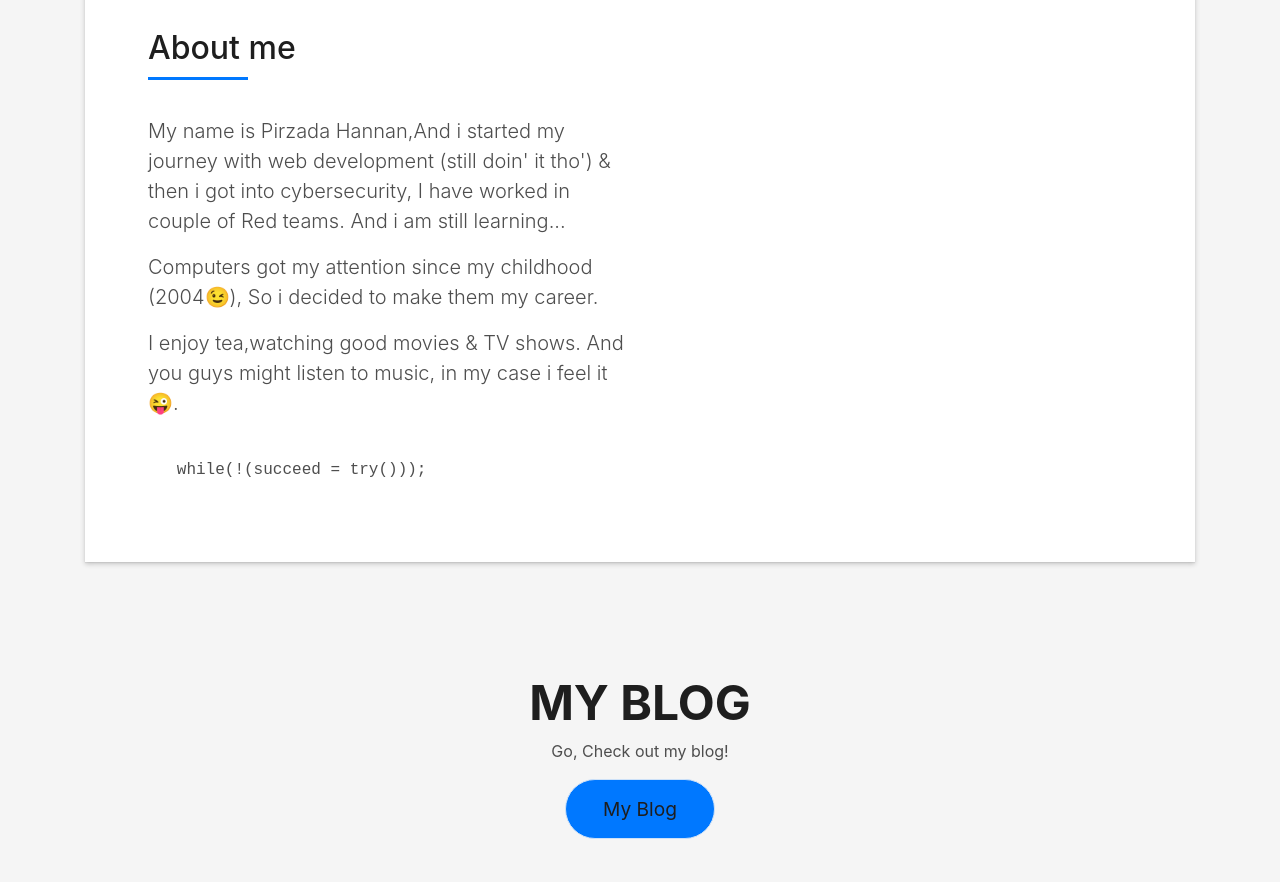
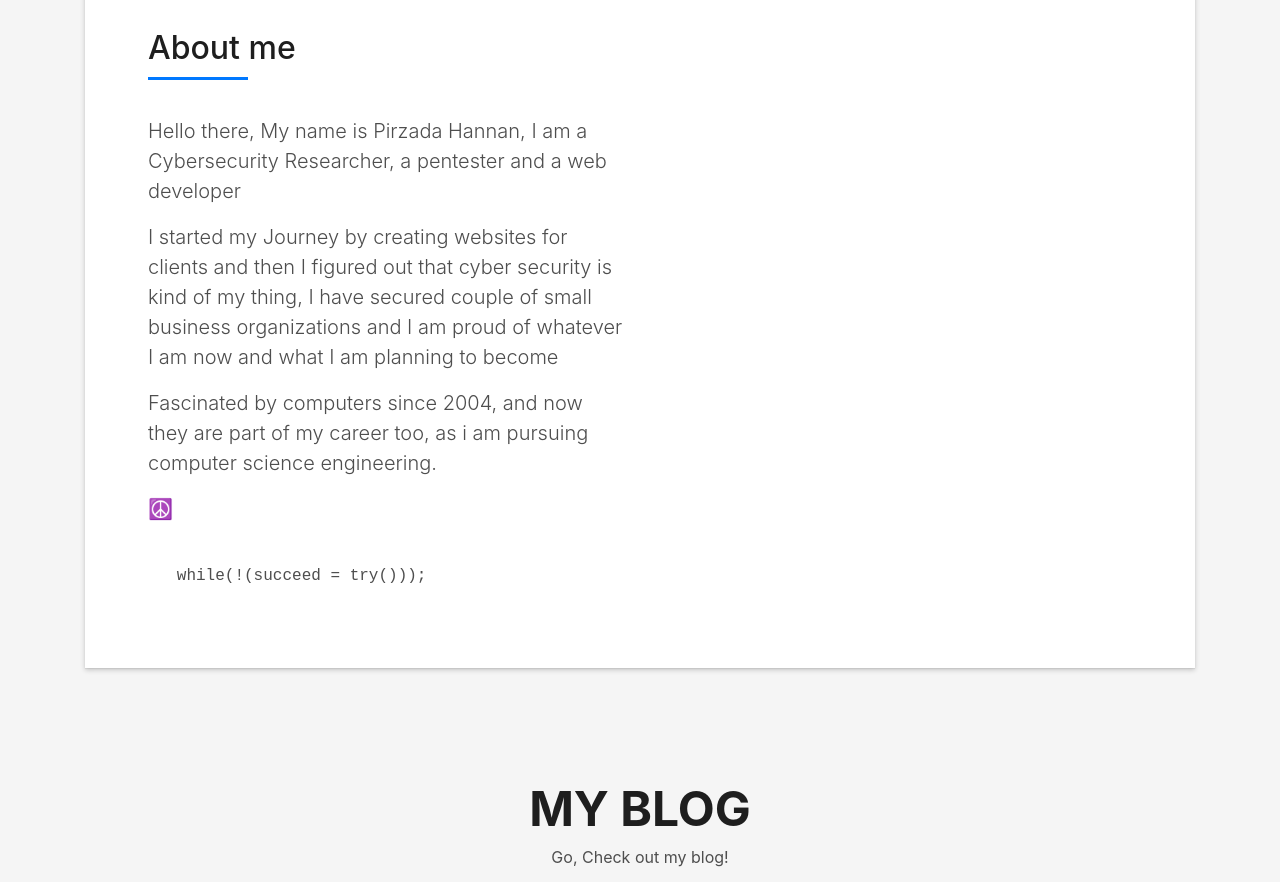
Before and after one commit to pirzadahannan/pirzadahannan.github.io, a plain HTML site: page index.html in a window 1280 px wide. Shown: the part 1150-2032 px from the top of the page. Drawn offline with Linux system fonts and the light colour scheme; files whose address does not match are found by name.

Commit message:
Update index.html
commit

```diff
--- a/index.html
+++ b/index.html
@@ -108,14 +108,17 @@
                     </h5>
                   </div>
                   <p class="lead">
-                    My name is Pirzada Hannan,And i started my journey with web development (still doin' it tho') & then i got into cybersecurity,
-                    I have worked in couple of Red teams. And i am still learning...
+                   Hello there, My name is Pirzada Hannan, I am a Cybersecurity Researcher, a pentester and a web developer
                   </p>
                   <p class="lead">
-                    Computers got my attention since my childhood (2004😉), So i decided to make them my career.
+                    I started my Journey by creating websites for clients and then I figured out that cyber security is kind of my thing,
+                    I have secured couple of small business organizations and I am proud of whatever I am now and what I am planning to become
                   </p>
                   <p class="lead">
-                    I enjoy tea,watching good movies & TV shows. And you guys might listen to music, in my case i feel it &#128540;.
+                    Fascinated by computers since 2004, and now they are part of my career too, as i am pursuing computer science engineering.
+                  </p>
+                  <p class="lead">
+                    &#9774;
                   </p>
                   <p class="lead">
                     <xmp>
```
